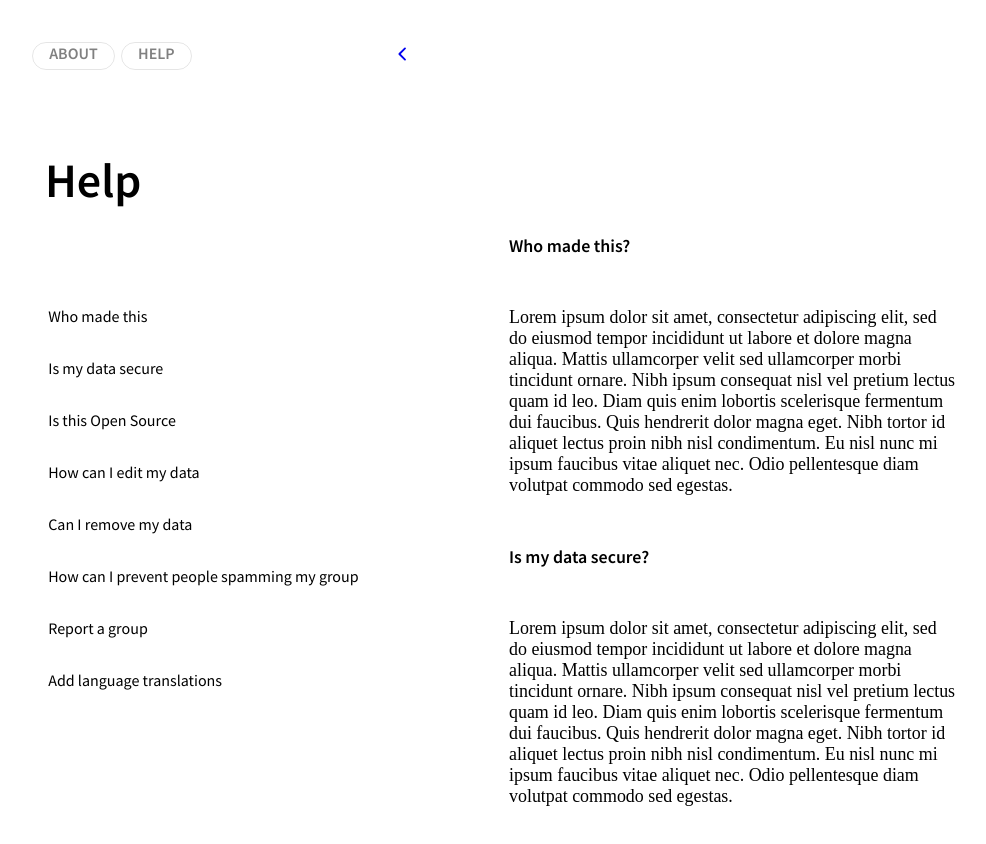
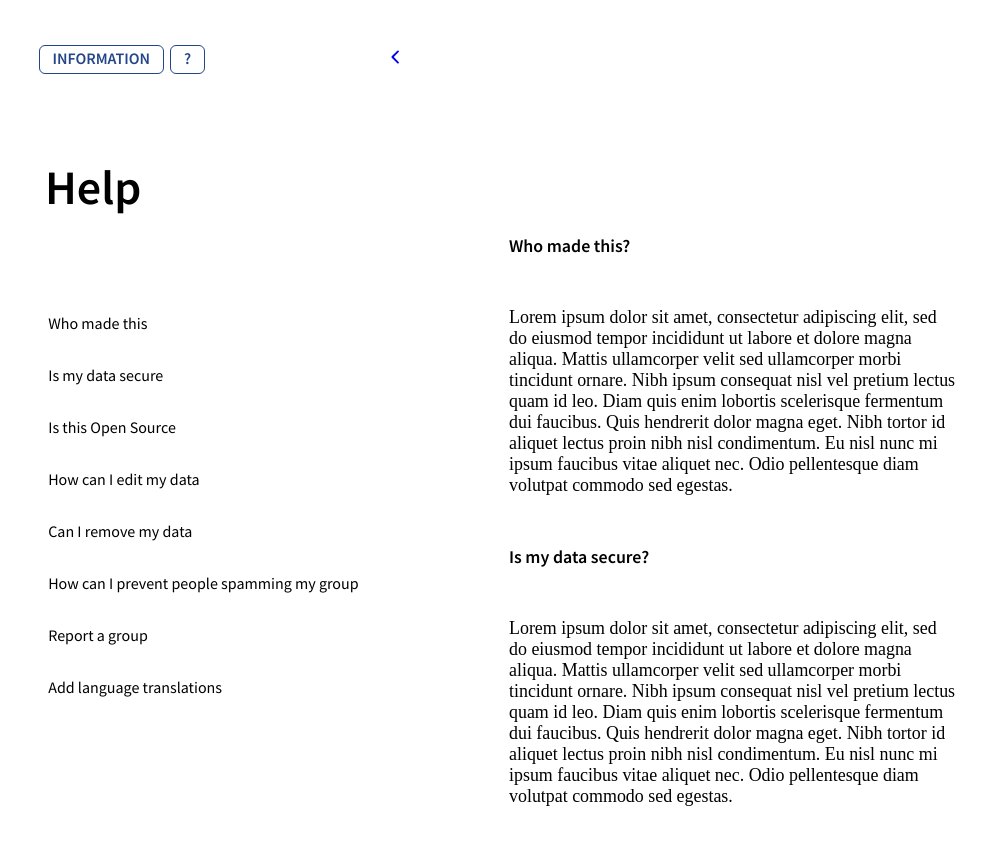
Before and after one commit to Covid-Mutual-Aid/mutual-aid-wiki, a React (Create React App) app in the folder client/: page /help in a window 1280 px wide. Shown: the top 844 px of the page, without its empty margins (163-1149 px from the left). Built offline with nearby package versions, Linux system fonts and the light colour scheme; no server answers; a web font is replaced by a local one.

Commit message:
Improve styling

```diff
--- a/client/src/components/NewLayout/GroupItem.tsx
+++ b/client/src/components/NewLayout/GroupItem.tsx
@@ -20,12 +20,12 @@ const GroupItem = ({
         <div style={{ display: 'flex', justifyContent: 'space-between', alignItems: 'flex-start' }}>
           <h4 onClick={() => onSelect(group.id)}>{group.name}</h4>
         </div>
-        <p className="location-name">
+        <span className="location-name">
           {group.location_name}
           {group.distance && group.distance > 0 ? (
             <span className="distance">{(group.distance / 1000).toFixed(1) + 'km'}</span>
           ) : null}
-        </p>
+        </span>
       </div>
       <div className="visit">
         <a href={tidyLink(group.link_facebook)}>{iconFromUrl(group.link_facebook)}</a>
@@ -37,9 +37,8 @@ const GroupItem = ({
 const GroupWrapper = styled.div<{ selected: boolean }>`
   transition: background 0.3s;
   background: ${(p) => (p.selected ? 'rgba(0, 0, 255, 0.11)' : 'rgba(0, 0, 255, 0);')};
-  padding: 0.8rem 1rem;
+  padding: 0.5rem 1rem;
   border-top: 1px solid rgba(0, 0, 0, 0.06);
-  line-height: 0.8;
 
   display: flex;
   flex-direction: row;
@@ -71,17 +70,16 @@ const GroupWrapper = styled.div<{ selected: boolean }>`
   & h4 {
     cursor: pointer;
     margin-top: 0;
-    font-size: 1.2rem;
+    font-size: 1.12rem;
+    font-weight: 400;
     color: rgba(0, 0, 0, 0.8);
+    margin-bottom: 0.28rem;
   }
   & h4:hover {
-    cursor: pointer;
-    margin-top: 0;
-    font-size: 1.2rem;
     color: rgba(0, 0, 0, 1);
   }
   & a,
-  p {
+  span {
     margin-bottom: 0;
     color: rgba(0, 0, 0, 0.6);
   }
--- a/client/src/components/NewLayout/GroupsList.tsx
+++ b/client/src/components/NewLayout/GroupsList.tsx
@@ -6,6 +6,7 @@ import { useData } from '../../contexts/DataProvider'
 import { usePlaceState, usePlaceMethod } from '../../contexts/StateContext'
 
 import GroupItem from './GroupItem'
+import { MOON_BLUE } from '../../utils/CONSTANTS'
 
 const GroupsList = () => {
   const [limit, toggleMore] = useReducer((x) => x + 50, 50)
@@ -59,7 +60,7 @@ const Styles = styled.div`
     background-color: transparent;
     border: none;
     outline: none;
-    color: blue;
+    color: ${MOON_BLUE};
     margin: 0 auto;
   }
 `
--- a/client/src/components/NewLayout/Nav.tsx
+++ b/client/src/components/NewLayout/Nav.tsx
@@ -1,13 +1,14 @@
 import React, { ReactChild } from 'react'
 import { Link } from 'react-router-dom'
 import styled from 'styled-components'
+import { MOON_BLUE } from '../../utils/CONSTANTS'
 
 const Nav = ({ children }: { children?: ReactChild }) => {
   return (
     <NavWrapper>
       <div className="options">
-        <Link to="/about">ABOUT</Link>
-        <Link to="/help">HELP</Link>
+        <Link to="/about">INFORMATION</Link>
+        <Link to="/help">?</Link>
       </div>
       <div className="buttons-right">{children}</div>
     </NavWrapper>
@@ -21,7 +22,8 @@ const NavWrapper = styled.div`
   flex-basis: center;
   color: rgba(0, 0, 0, 0.6);
   justify-content: space-between;
-  align-items: center;
+  align-items: start;
+  padding: 0.2rem 0.4rem;
 
   .options {
     display: flex;
@@ -29,12 +31,14 @@ const NavWrapper = styled.div`
     height: 1.8rem;
 
     a {
-      border-radius: 20px;
-      border: 1px solid rgba(0, 0, 0, 0.1);
-      padding: 0 1rem;
+      border-radius: 6px;
+      border: 1px solid ${MOON_BLUE};
+      padding: 0 0.8rem;
       margin: 0 0.2rem;
-      color: grey;
+      color: ${MOON_BLUE};
+
       text-decoration: none;
+      line-height: 1.6;
     }
   }
 
--- a/client/src/components/NewLayout/SearchBox.tsx
+++ b/client/src/components/NewLayout/SearchBox.tsx
@@ -4,6 +4,7 @@ import styled from 'styled-components'
 import { usePlaceMethod, usePlaceState } from '../../contexts/StateContext'
 import icons from '../../utils/icons'
 import { InputGroup } from '../../styles/styles'
+import { MOON_BLUE } from '../../utils/CONSTANTS'
 
 const SearchBox = () => {
   const [searchInput, setSearchInput] = useState('')
@@ -57,11 +58,11 @@ const Styles = styled.div`
   border-bottom: 1px solid rgba(0, 0, 0, 0.2);
 
   .clear {
-    color: blue;
+    color: ${MOON_BLUE};
   }
   .add-group {
-    padding: 0.5rem 1rem;
-    color: blue;
+    padding: 0rem 1rem;
+    color: ${MOON_BLUE};
     cursor: pointer;
   }
   .search {
--- a/client/src/pages/Groups.tsx
+++ b/client/src/pages/Groups.tsx
@@ -5,7 +5,7 @@ import Map from '../components/NewLayout/Map'
 import SearchBox from '../components/NewLayout/SearchBox'
 import GroupsList from '../components/NewLayout/GroupsList'
 
-import { MOBILE_BREAKPOINT } from '../utils/CONSTANTS'
+import { MOBILE_BREAKPOINT, MOON_BLUE } from '../utils/CONSTANTS'
 
 import icons from '../utils/icons'
 import Nav from '../components/NewLayout/Nav'
@@ -47,7 +47,7 @@ const LayoutStyles = styled.div<{ sidebar: boolean }>`
   transition: grid 0.3s;
 
   .panel {
-    padding: 1rem;
+    padding: 0.6rem;
   }
 
   .map {
@@ -114,7 +114,7 @@ const LayoutStyles = styled.div<{ sidebar: boolean }>`
     transition: all 0.3s;
 
     h3 {
-      padding: 1rem;
+      margin: 0 0.6rem;
       font-size: 2.2rem;
       font-weight: 800;
     }
--- a/client/src/styles/styles.tsx
+++ b/client/src/styles/styles.tsx
@@ -1,4 +1,5 @@
 import styled from 'styled-components'
+import { MOON_BLUE } from '../utils/CONSTANTS'
 
 export const TextWrapper = styled.div`
   max-width: 30rem;
@@ -6,7 +7,7 @@ export const TextWrapper = styled.div`
 
 export const InputGroup = styled.div`
   border: 1px solid rgba(0, 0, 0, 0.2);
-  border-radius: 20px;
+  border-radius: 40px;
   overflow: hidden;
   display: flex;
   align-items: center;
@@ -35,6 +36,6 @@ export const InputGroup = styled.div`
     padding: 0;
     outline: none;
     background-color: transparent;
-    color: blue;
+    color: ${MOON_BLUE};
   }
 `
--- a/client/src/utils/CONSTANTS.ts
+++ b/client/src/utils/CONSTANTS.ts
@@ -1 +1,3 @@
 export const MOBILE_BREAKPOINT = '768px'
+
+export const MOON_BLUE = 'rgb(36, 69, 136)'
--- a/package.json
+++ b/package.json
@@ -34,6 +34,7 @@
     "printWidth": 100
   },
   "dependencies": {
+    "@babel/helper-call-delegate": "^7.8.7",
     "jest": "^25.3.0",
     "ts-jest": "^25.3.1"
   }
```
Also changed, not shown: 2 other files (tests, documents, lock files or other folders).
